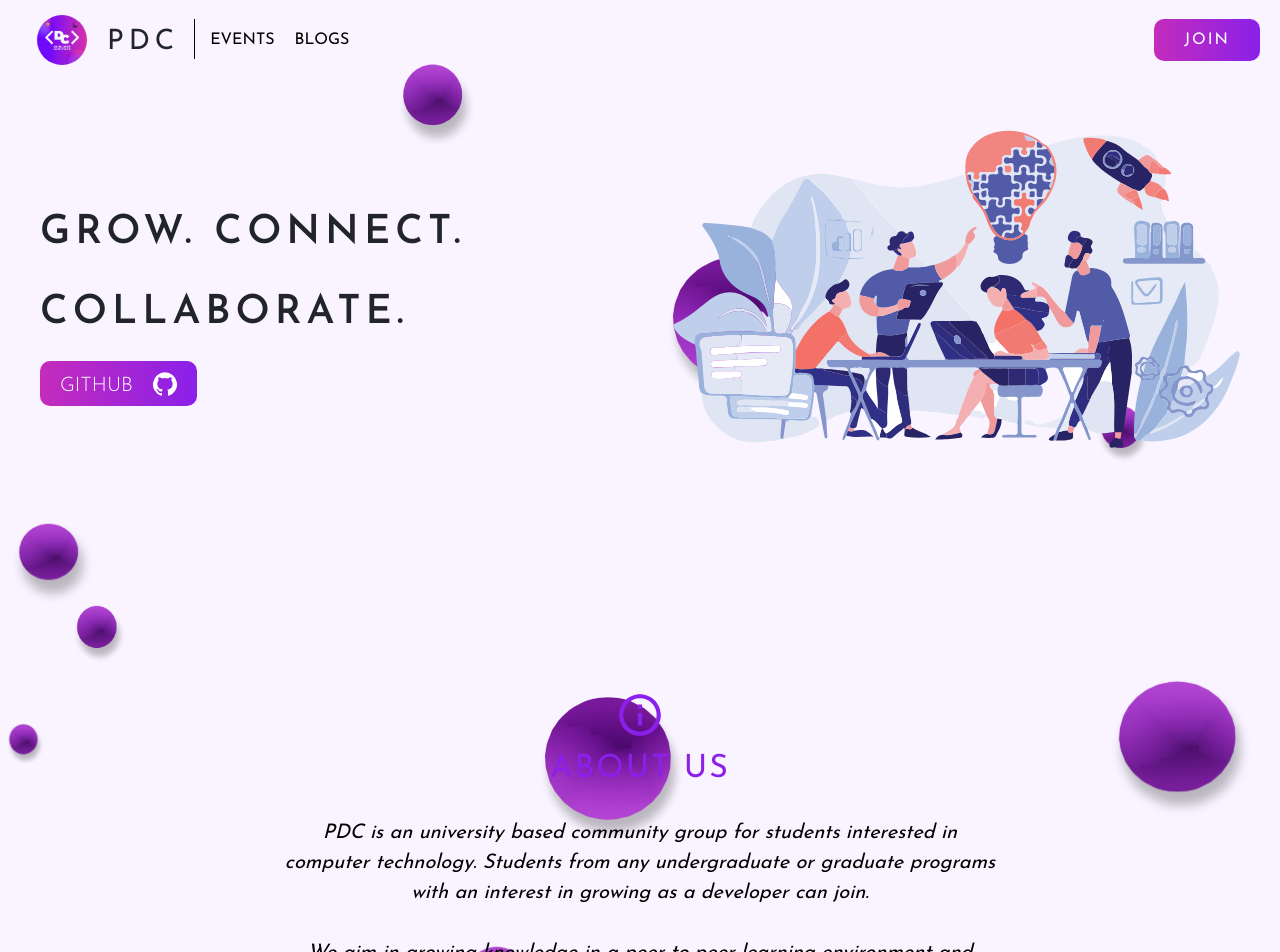
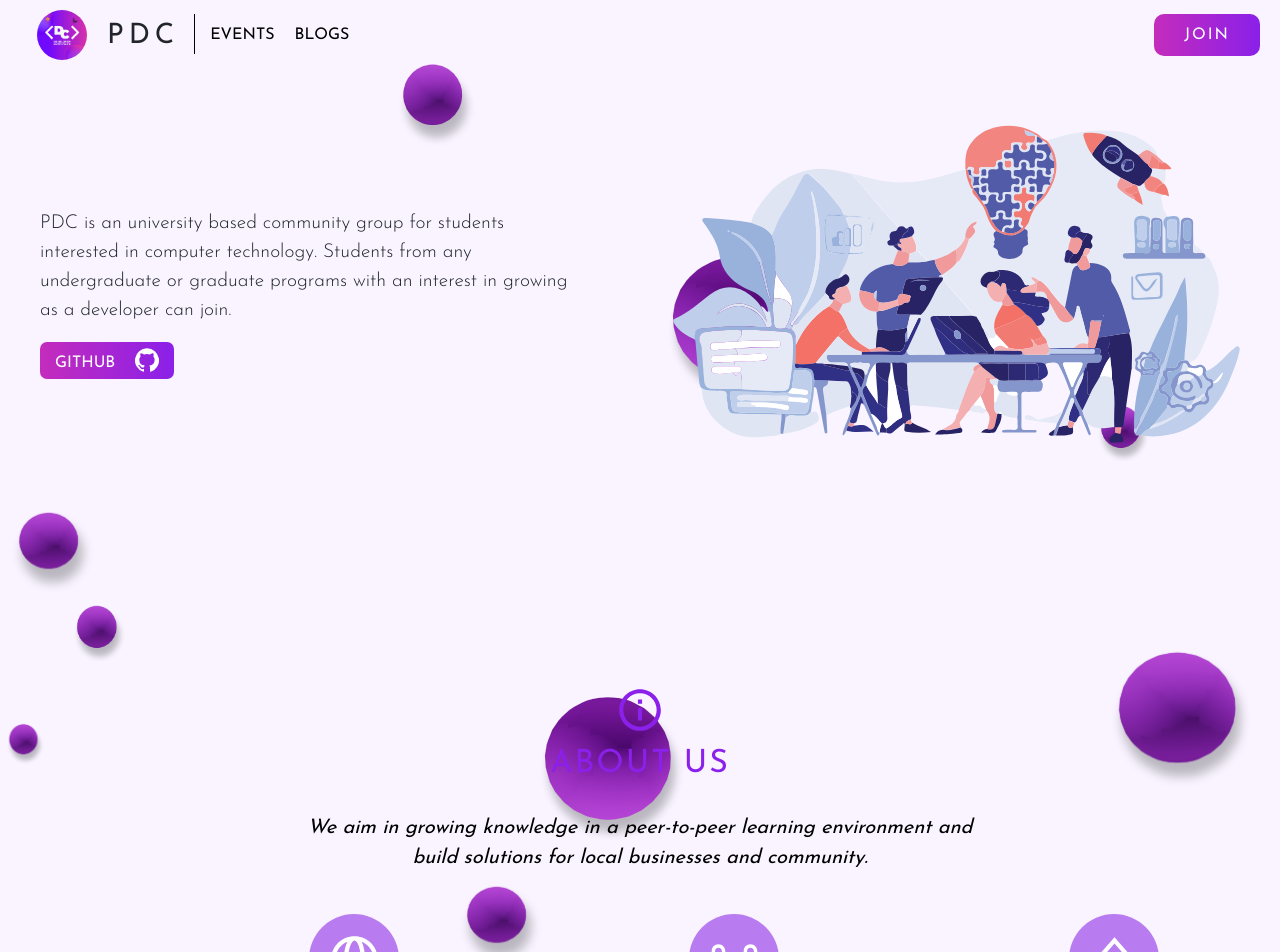
Before and after one commit to bedantH/official-website, a React (Create React App) app: page / in a window 1280 px wide. Shown: the top 952 px of the page. Built offline with nearby package versions, Linux system fonts and the light colour scheme.

Commit message:
Made some layout changes

```diff
--- a/src/components/ACard.css
+++ b/src/components/ACard.css
@@ -1,4 +1,4 @@
-.card-sec {
+.card-sec, .team-sec {
   margin: 30px;
   transition: 0.3s;
 }
--- a/src/components/AboutUs.css
+++ b/src/components/AboutUs.css
@@ -347,6 +347,10 @@
   animation-delay: 1s;
 }
 
+.team-sec:hover{
+  transform: scale(1.1);
+}
+
 @media only screen and (max-width: 1024px) {
   .about-cards {
     display: grid;
--- a/src/components/AboutUs.jsx
+++ b/src/components/AboutUs.jsx
@@ -32,8 +32,7 @@ export default function AboutUs() {
                     <InfoOutlinedIcon className="icon-info" />
                     <h1>ABOUT US</h1>
                     <p>
-                        PDC is an university based community group for students interested in computer technology.
-                        Students from any undergraduate or graduate programs with an interest in growing as a developer can join.
+
                     </p>
                     <p>
                         We aim in growing knowledge in a peer-to-peer learning environment and build solutions for local businesses and  community.
--- a/src/components/LandingPageBody.css
+++ b/src/components/LandingPageBody.css
@@ -14,14 +14,11 @@
 }
 
 /*  */
-.tagline h1 {
+.tagline p {
   font-family: "Josefin Sans", sans-serif;
-  letter-spacing: 5px;
-  line-height: 80px;
-}
-
-.grow-connect {
-  font-weight: 600;
+  font-size: 1.2rem;
+  width: 90%;
+  font-weight: 300;
 }
 
 /* Github Button */
@@ -29,9 +26,9 @@
 .github-btn {
   background-image: linear-gradient(to right, #c42cbc, #8a20e9);
   border: none;
-  border-radius: 10px;
+  border-radius: 7px;
   color: white;
-  padding: 5px 20px;
+  padding: 4px 15px;
 }
 
 .github-btn a {
@@ -42,11 +39,11 @@
 }
 
 .github-txt {
-  font-size: 20px;
+  font-size: 1rem;
   letter-spacing: 5%;
   margin-right: 20px;
   margin-top: 5px;
-  font-weight: 300;
+  font-weight: 400;
 }
 
 .github-txt svg{
@@ -54,8 +51,8 @@
 }
 
 .github-logo {
-  width: 30px;
-  height: 30px;
+  width: 22px;
+  height: 22px;
 }
 
 .svg-img img{
--- a/src/components/LandingPageBody.jsx
+++ b/src/components/LandingPageBody.jsx
@@ -8,8 +8,9 @@ export default function Body() {
         <main className="main-body">
             <section className="tagline-sec">
                 <div className="tagline">
-                    <h1>
-                        <span className="grow-connect" > GROW. CONNECT. COLLABORATE. </span></h1>
+                    <p>
+                        <span className="grow-connect" >PDC is an university based community group for students interested in computer technology.
+                        Students from any undergraduate or graduate programs with an interest in growing as a developer can join.</span></p>
                 </div>
                 <div className="github-btn-sec">
                     <button className="github-btn">
--- a/src/components/LandingPageHeader.css
+++ b/src/components/LandingPageHeader.css
@@ -12,6 +12,7 @@ body {
   justify-content: center;
   width: 100%;
   transition: 0.5s;
+  margin-top: 5px;
 }
 
 .top-header ul {
@@ -40,13 +41,12 @@ body {
 .logo-img {
   width: 50px;
   border-radius: 50%;
-  margin-top: 10px;
 }
 
 .org-name {
   font-size: 1.75rem;
   letter-spacing: 5px;
-  padding-top: 16px;
+  padding-top: 5px;
   padding-left: 20px;
 }
 
@@ -57,7 +57,7 @@ body {
   background-color: black;
   width: 1px;
   height: 40px;
-  margin-top: 7px;
+  margin-top: -2px;
   margin-left: 10px;
 }
 
@@ -65,7 +65,6 @@ body {
 .events-blog {
   display: flex;
   margin-left: 5px;
-  margin-top: 10px;
 }
 
 .events-blog li a {
@@ -86,7 +85,6 @@ body {
 .join-sec {
   display: flex;
   align-items: center;
-  margin-top: 10px;
   margin-right: 20px;
 }
 
--- a/src/components/TCard.css
+++ b/src/components/TCard.css
@@ -29,10 +29,16 @@
   font-size: 1.9rem;
   margin: 15px;
   font-weight: 500;
+  padding: 0px 15px;
 }
 
 .mem-div {
   padding-top: 100px;
+}
+
+
+.card-sec:hover{
+  transform: translate(1.1);
 }
 
 .team-desc {
--- a/src/components/TCard.jsx
+++ b/src/components/TCard.jsx
@@ -7,7 +7,7 @@ import "./TCard.css";
 
 export default function TCard(props) {
     return (
-        <section className="card-sec">
+        <section className="team-sec">
             <div className="card-teams">
                 <div className="team-member-img">
                     <img alt="teams" src={props.avatar} />
--- a/src/components/Teams.jsx
+++ b/src/components/Teams.jsx
@@ -45,7 +45,7 @@ export default function Teams() {
                         <div className="carousel-item">
                             <div className="team-cards">
                                 <TCard avatar="https://avatars.githubusercontent.com/u/64542454?v=4" heading="BEDANT HOTA" text="Web Lead" text1="Quite a Nerd, but knows how to code.:)" linkedin="https://www.linkedin.com/in/bedant-hota-99a5371a5/" twitter="https://twitter.com/BedantHota" github="https://github.com/bedantH" />
-                                <TCard avatar="https://avatars.githubusercontent.com/u/72993471?v=4" heading="PRATHAM YADAV" text="Web Co-Lead" text1="Student | Developer" linkedin="https://www.linkedin.com/in/pratham-yadav-0612531ba/" twitter="https://twitter.com/Pratham06697358" github="https://github.com/ypratham" />
+                                <TCard avatar="https://avatars.githubusercontent.com/u/72993471?v=4" heading="PRATHAM YADAV" text="Web Co-Lead" text1="Student | Learner | Developer" linkedin="https://www.linkedin.com/in/pratham-yadav-0612531ba/" twitter="https://twitter.com/Pratham06697358" github="https://github.com/ypratham" />
                             </div>
                         </div>
                     </div>
```
Also changed, not shown: src/components/Teams.css (line endings or trailing spaces), 1 other file (tests, documents, lock files or other folders).
